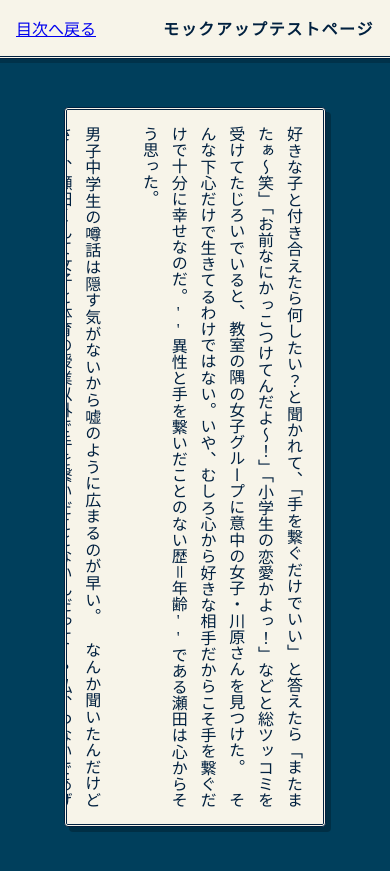
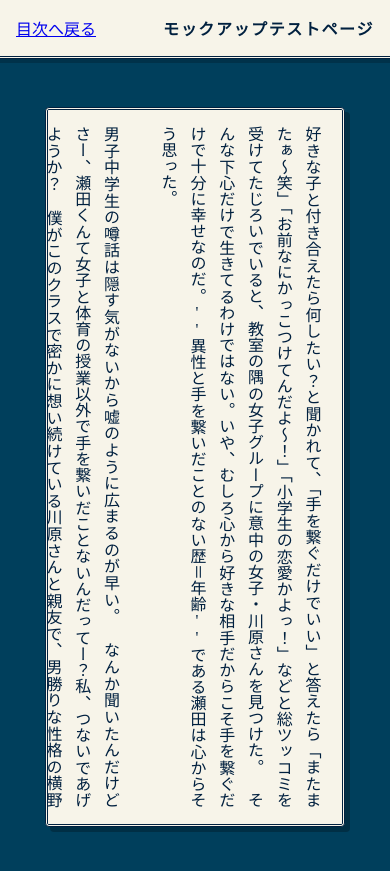
Before and after one commit to REMriaTV/HandtoHand, a Jekyll site: the page built from docs/manuscript/test-manuscript.md, in a window 390 px wide and 900 px high. Shown: the top 871 px of the window. Built offline with Jekyll 4.4.1, drawn with Linux system fonts in a browser that asks for light colours.

Commit message:
カード幅：80%でテスト

```diff
--- a/docs/assets/css/story.css
+++ b/docs/assets/css/story.css
@@ -114,7 +114,7 @@ html, body {
 
     .story-main p {
         /* ★50%だと効果あり。60%ではどうか */
-        width: 70% !important;
+        width: 80% !important;
 
         /* 中央寄せ */
         margin: 0 auto;
```
